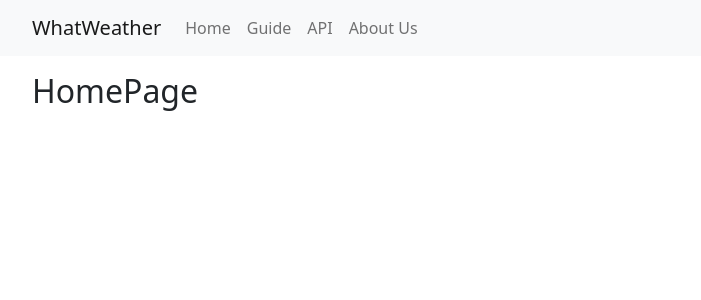
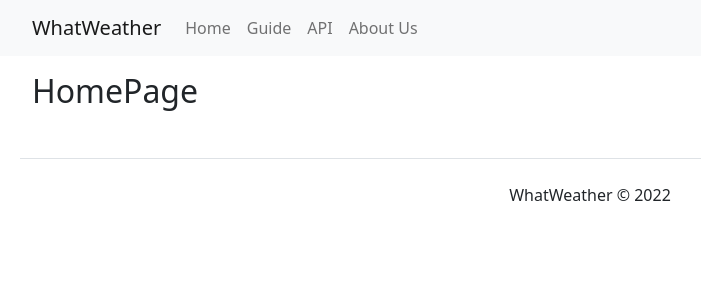
Before and after one commit to Bimoaryobkr/DicodingCapstone-WhatWeather, a React (Create React App) app: page / in a window 1280 px wide. Shown: the top 300 px of the page, without its empty margins (50-751 px from the left). Built offline with nearby package versions, Linux system fonts and the light colour scheme.

Commit message:
Add Footer

```diff
--- a/src/App.js
+++ b/src/App.js
@@ -1,6 +1,7 @@
 import React from 'react';
 import { BrowserRouter as Router, Routes, Route } from 'react-router-dom';
 import NavigationBar from './components/NavigationBar';
+import Footer from './components/Footer';
 import HomePage from './pages/HomePage';
 import APIPage from './pages/APIPage';
 import GuidePage from './pages/GuidePage';
@@ -23,6 +24,7 @@ function App() {
           <Route path="*" element={<PageNotFound />} />
         </Routes>
       </main>
+        <Footer/>
     </div>
     </Router>
   );
--- /dev/null
+++ b/src/components/Footer.js
@@ -0,0 +1,11 @@
+function Footer() {
+    return (
+        <footer className="container text-center mt-5 border-top">
+            <div className="mt-4 mb-4">
+                <p>WhatWeather &copy; 2022 </p>
+            </div>
+        </footer>
+    );
+};
+
+export default Footer;
```
